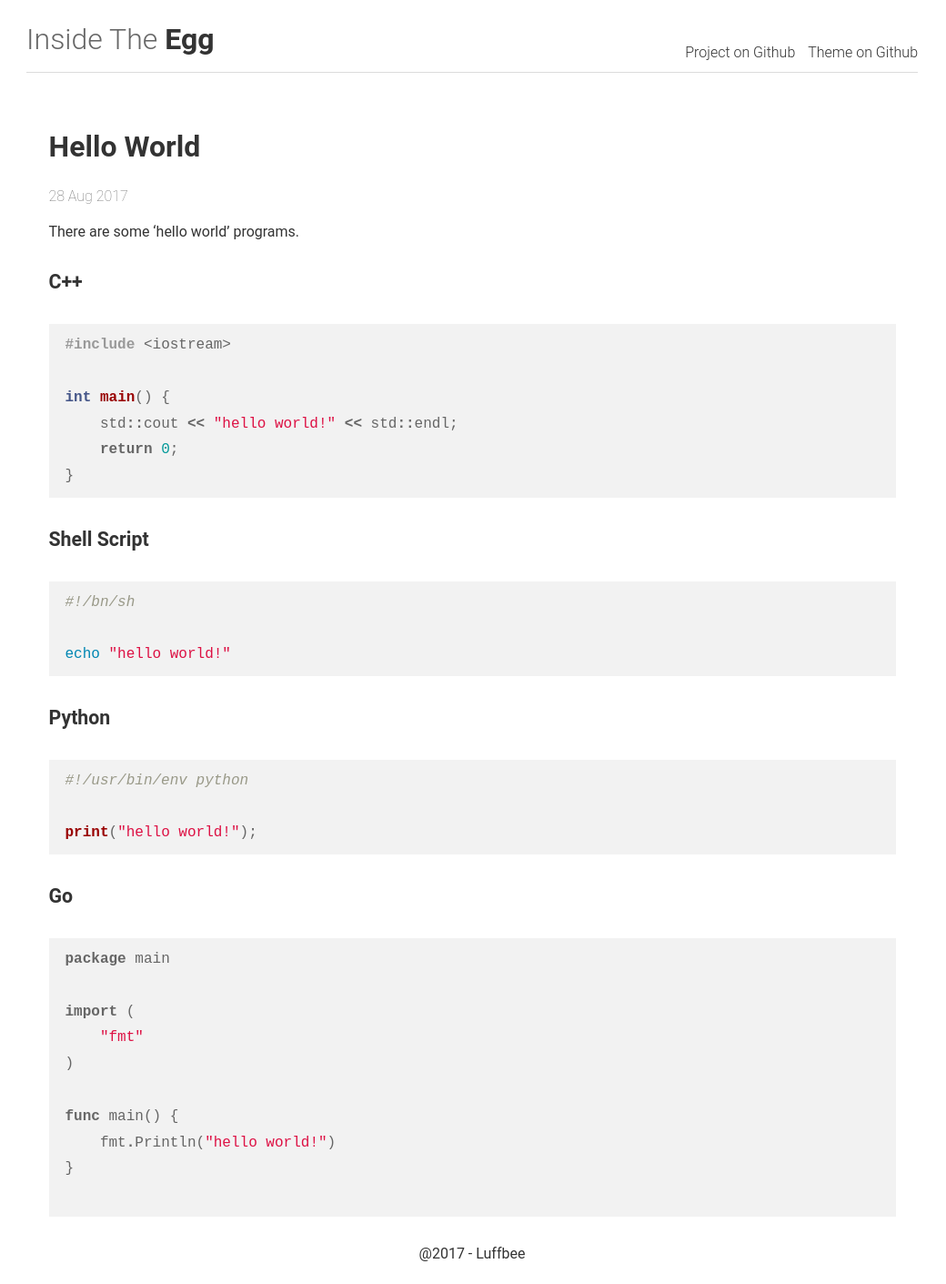
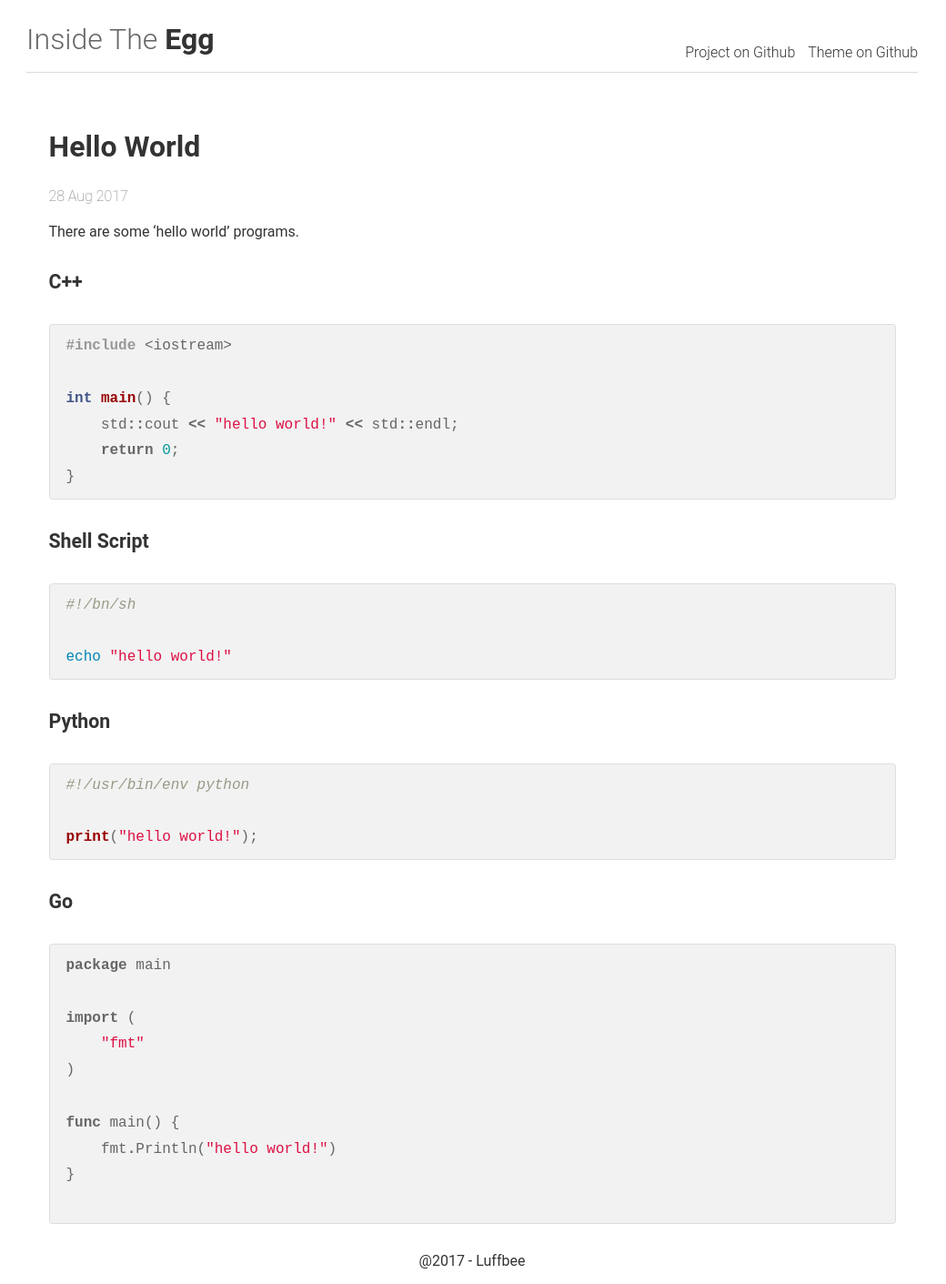
Before and after one commit to Luffbee/Luffbee.github.io, a Jekyll site: the page built from _posts/2017-08-28-hello-world.md, in a window 1280 px wide. Shown: the whole page at 91% size, without its empty margins (121-1161 px from the left). Built offline with Jekyll 4.4.1, drawn with Linux system fonts in a browser that asks for light colours; Markdown is read by kramdown in place of the engine named in the settings.

Commit message:
update css

```diff
--- a/_sass/custom.scss
+++ b/_sass/custom.scss
@@ -22,6 +22,8 @@ code {
 	-o-tab-size: 4;
 	padding: 0.5rem 1rem;
 	background-color: #f2f2f2;
+	border: 1px solid #ddd;
+	border-radius: 0.2rem;
 }
 
 table {
```
